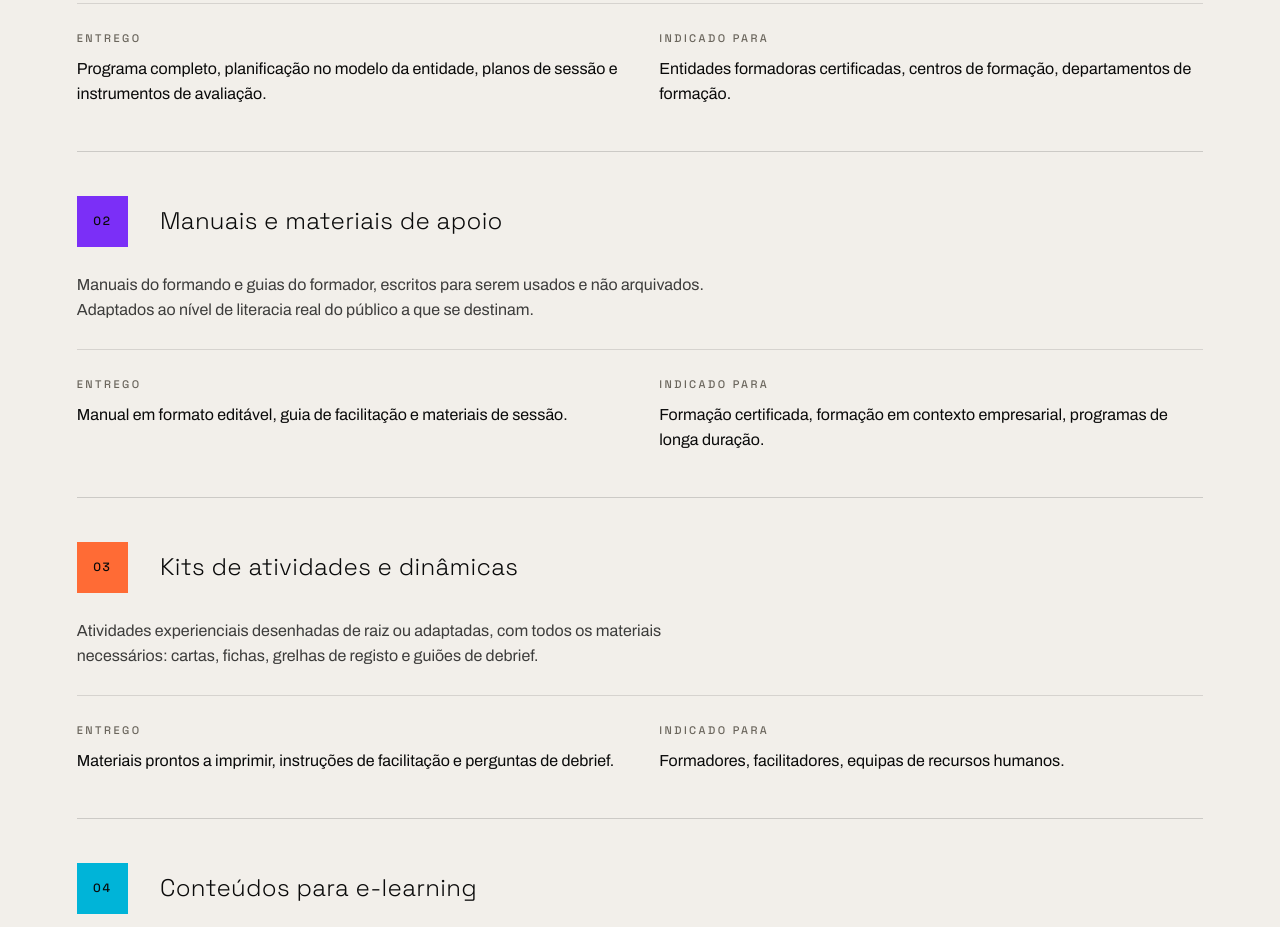
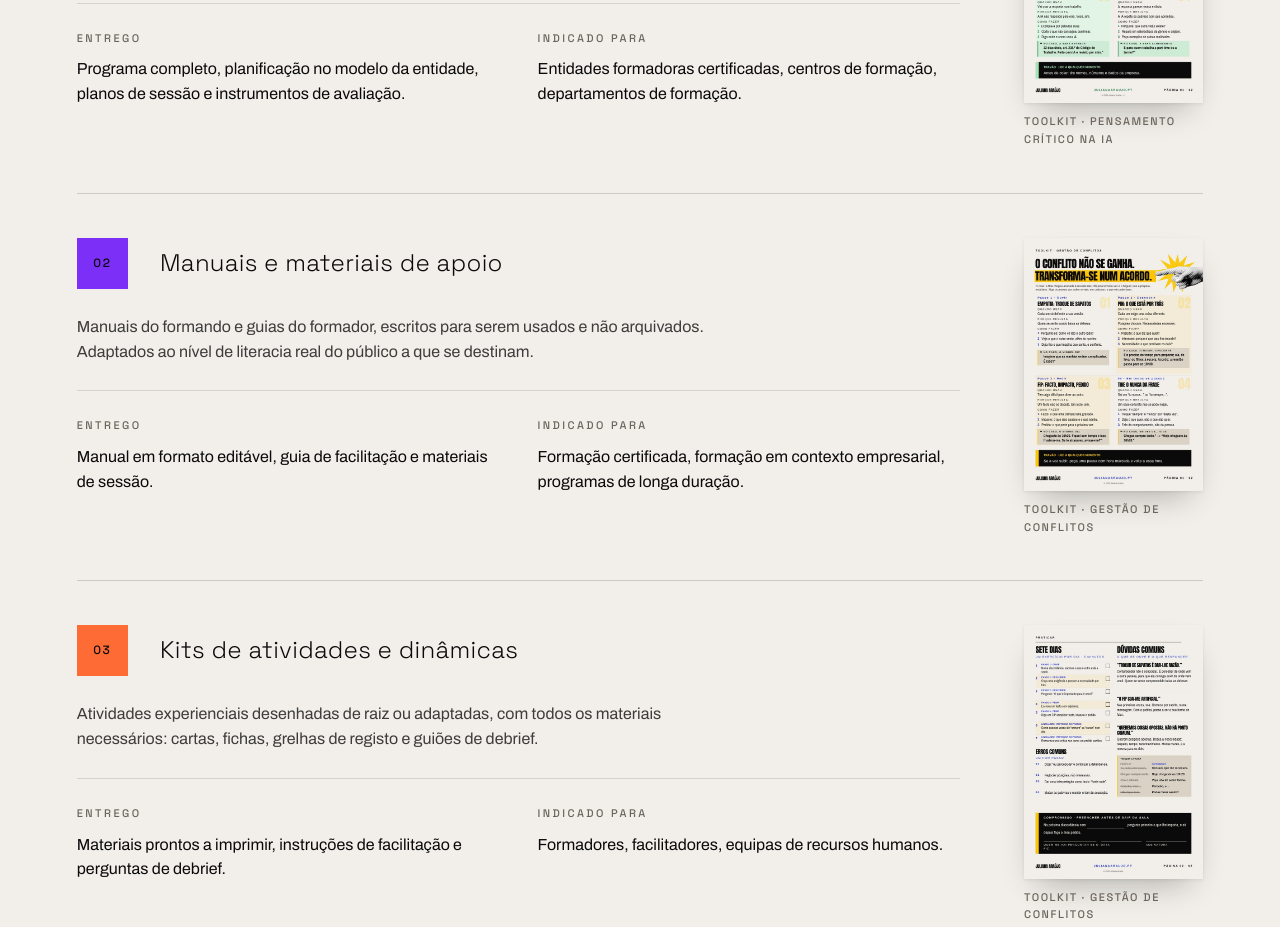
Before and after one commit to jmatosaraujo99/julianaaraujo, a plain HTML site: page recursos.html in a window 1280 px wide. Shown: the part 1016-1943 px from the top of the page. Drawn offline with Linux system fonts and the light colour scheme.

Commit message:
Recursos: uma página de toolkit em cada serviço
Cada um dos cinco serviços mostra uma página dos toolkits do Canva
(gestão de conflitos, pensamento crítico na IA, conceber recursos
educativos), com o nome do toolkit por baixo. No computador a página
fica inteira à direita do texto; no telemóvel aparece só o topo, entre
o título e a descrição.

Co-Authored-By: Claude Opus 5.5 <noreply@anthropic.com>

```diff
--- a/recursos.html
+++ b/recursos.html
@@ -438,6 +438,19 @@
     .topo h1 { font-size: clamp(32px, calc(4 * var(--fluido)), 58px); }
   }
 
+  /* uma página de toolkit em cada serviço: inteira ao lado do texto; no telemóvel só o topo da página */
+  .item-img { margin: 0; }
+  .item-img img { display: block; width: 100%; height: auto; aspect-ratio: 16 / 10; object-fit: cover; object-position: top; box-shadow: 0 1px 3px rgba(10, 10, 10, 0.08), 0 16px 32px -14px rgba(10, 10, 10, 0.32); }
+  .item-img figcaption { margin-top: 10px; font-family: var(--fonte-etiqueta); font-size: 11px; font-weight: 500; letter-spacing: var(--ls-etiqueta-14); text-transform: uppercase; color: var(--cinza); }
+
+  @media (min-width: 900px) {
+    .item { display: grid; grid-template-columns: minmax(0, 1fr) clamp(160px, calc(14 * var(--fluido)), 200px); grid-template-rows: auto auto 1fr; column-gap: clamp(32px, calc(5 * var(--fluido)), 80px); }
+    .item > :not(.item-img) { grid-column: 1; }
+    .item-meta { align-self: start; }
+    .item-img { grid-column: 2; grid-row: 1 / 4; }
+    .item-img img { aspect-ratio: auto; }
+  }
+
   /* «Falar comigo» no fim dos serviços: o mesmo botão azul cheio da página inicial */
   .falar-wrap { margin-top: clamp(28px, calc(4 * var(--fluido)), 44px); }
 
@@ -523,6 +536,7 @@
         <span class="badge badge-1">01</span>
         <span class="item-title">Desenho de programas de formação</span>
       </div>
+      <figure class="item-img"><img src="media/servico-programas.jpg" width="640" height="905" alt="Primeira página do toolkit, com o título «A IA responde sempre. Nem sempre tem razão.» e os quatro passos explicados com um caso" loading="lazy" decoding="async"><figcaption>Toolkit · Pensamento crítico na IA</figcaption></figure>
       <p class="item-desc">Do referencial ao plano de sessão. Estrutura de módulos, distribuição de horas, sequência pedagógica, atividades, instrumentos de avaliação e grelhas de observação.</p>
       <div class="item-meta">
         <div>
@@ -541,6 +555,7 @@
         <span class="badge badge-2">02</span>
         <span class="item-title">Manuais e materiais de apoio</span>
       </div>
+      <figure class="item-img"><img src="media/servico-manuais.jpg" width="640" height="905" alt="Primeira página do toolkit, com o título «O conflito não se ganha. Transforma-se num acordo.» e os quatro passos explicados com um caso" loading="lazy" decoding="async"><figcaption>Toolkit · Gestão de conflitos</figcaption></figure>
       <p class="item-desc">Manuais do formando e guias do formador, escritos para serem usados e não arquivados. Adaptados ao nível de literacia real do público a que se destinam.</p>
       <div class="item-meta">
         <div>
@@ -559,6 +574,7 @@
         <span class="badge badge-3">03</span>
         <span class="item-title">Kits de atividades e dinâmicas</span>
       </div>
+      <figure class="item-img"><img src="media/servico-kits.jpg" width="640" height="905" alt="Página de prática do toolkit, com sete exercícios curtos, dúvidas comuns e um treino de frases" loading="lazy" decoding="async"><figcaption>Toolkit · Gestão de conflitos</figcaption></figure>
       <p class="item-desc">Atividades experienciais desenhadas de raiz ou adaptadas, com todos os materiais necessários: cartas, fichas, grelhas de registo e guiões de debrief.</p>
       <div class="item-meta">
         <div>
@@ -577,6 +593,7 @@
         <span class="badge badge-4">04</span>
         <span class="item-title">Conteúdos para e-learning</span>
       </div>
+      <figure class="item-img"><img src="media/servico-elearning.jpg" width="640" height="905" alt="Página de prática do toolkit, com um exercício por dia durante sete dias, erros comuns e um compromisso a preencher antes de sair da sala" loading="lazy" decoding="async"><figcaption>Toolkit · Pensamento crítico na IA</figcaption></figure>
       <p class="item-desc">Desenho instrucional para formação à distância: estrutura do percurso, guiões de conteúdo, materiais de apoio e atividades para plataformas LMS.</p>
       <div class="item-meta">
         <div>
@@ -595,6 +612,7 @@
         <span class="badge badge-5">05</span>
         <span class="item-title">Formação de formadores e supervisão</span>
       </div>
+      <figure class="item-img"><img src="media/servico-formadores.jpg" width="640" height="905" alt="Página de prática do toolkit para formadores, com exercícios, dúvidas comuns e erros comuns na conceção de recursos" loading="lazy" decoding="async"><figcaption>Toolkit · Conceber recursos educativos</figcaption></figure>
       <p class="item-desc">Capacitação de equipas de formadores internos e acompanhamento de quem está a começar. Inclui observação de sessões e devolução estruturada.</p>
       <div class="item-meta">
         <div>
```
Also changed, not shown: media/servico-elearning.jpg (added), media/servico-formadores.jpg (added), media/servico-kits.jpg (added), media/servico-manuais.jpg (added), media/servico-programas.jpg (added).
